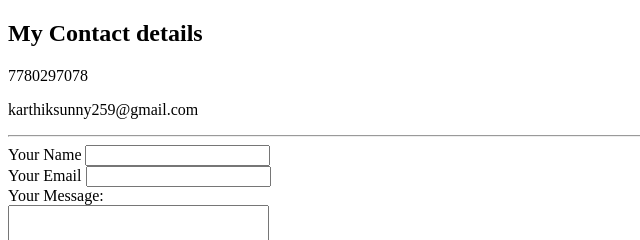
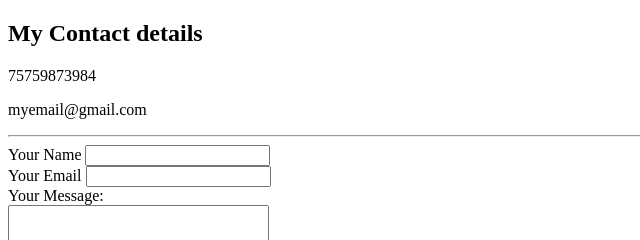
Before and after one commit to Karthikballa259/cv, a plain HTML site: page Contact.html in a window 1280 px wide. Shown: the top 240 px of the page, 0-640 px from the left. Drawn offline with Linux system fonts and the light colour scheme.

Commit message:
Update Contact.html

```diff
--- a/Contact.html
+++ b/Contact.html
@@ -8,8 +8,8 @@
 </head>
 <body>
     <h2>My Contact details</h2>
-    <p>7780297078</p>
-    <p>karthiksunny259@gmail.com</p><hr>
+    <p>75759873984</p>
+    <p>myemail@gmail.com</p><hr>
     <form action="" method="post" enctype="text/plain">
         <label>Your Name</label>
         <input type="text"><br>
```
